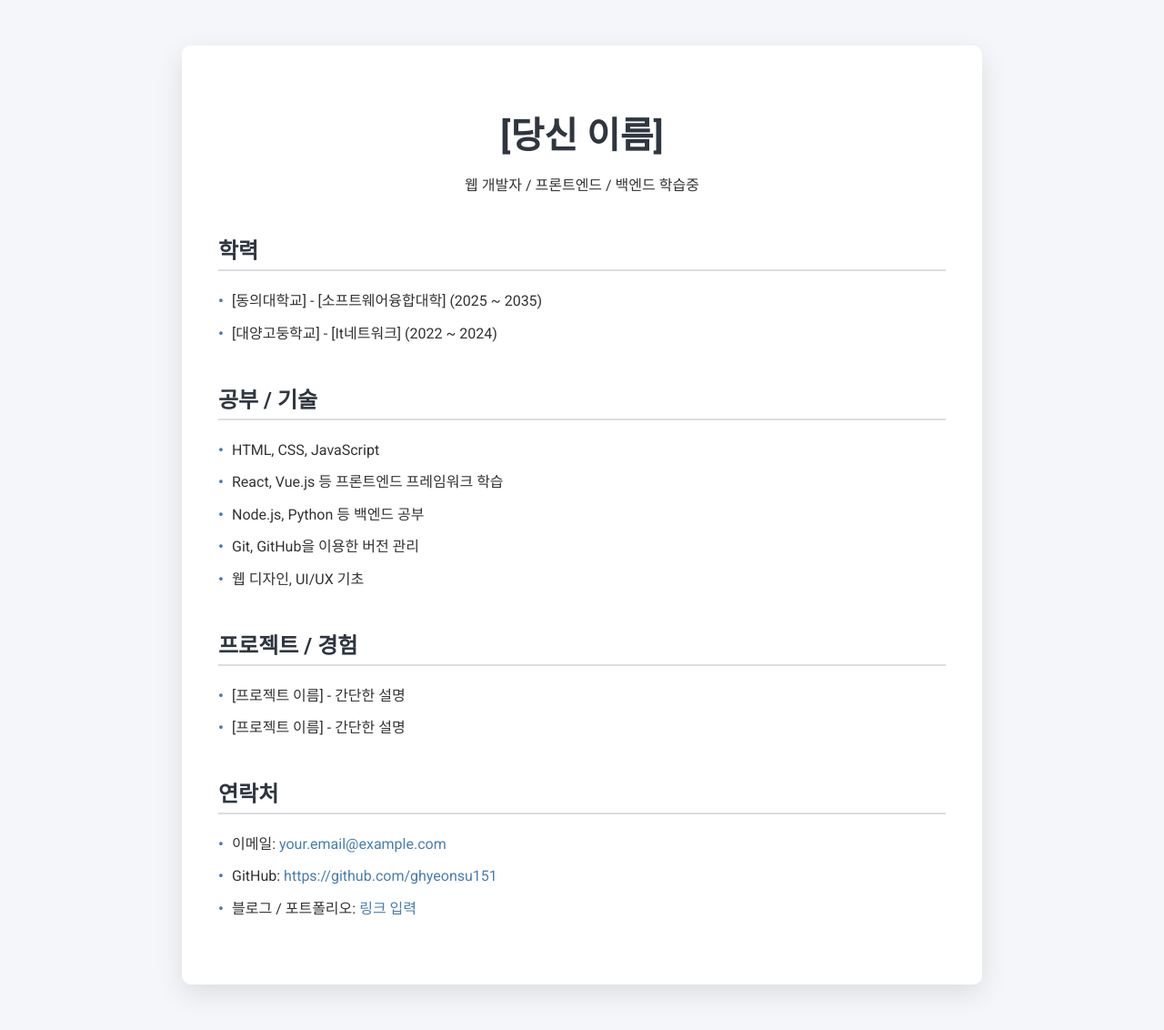
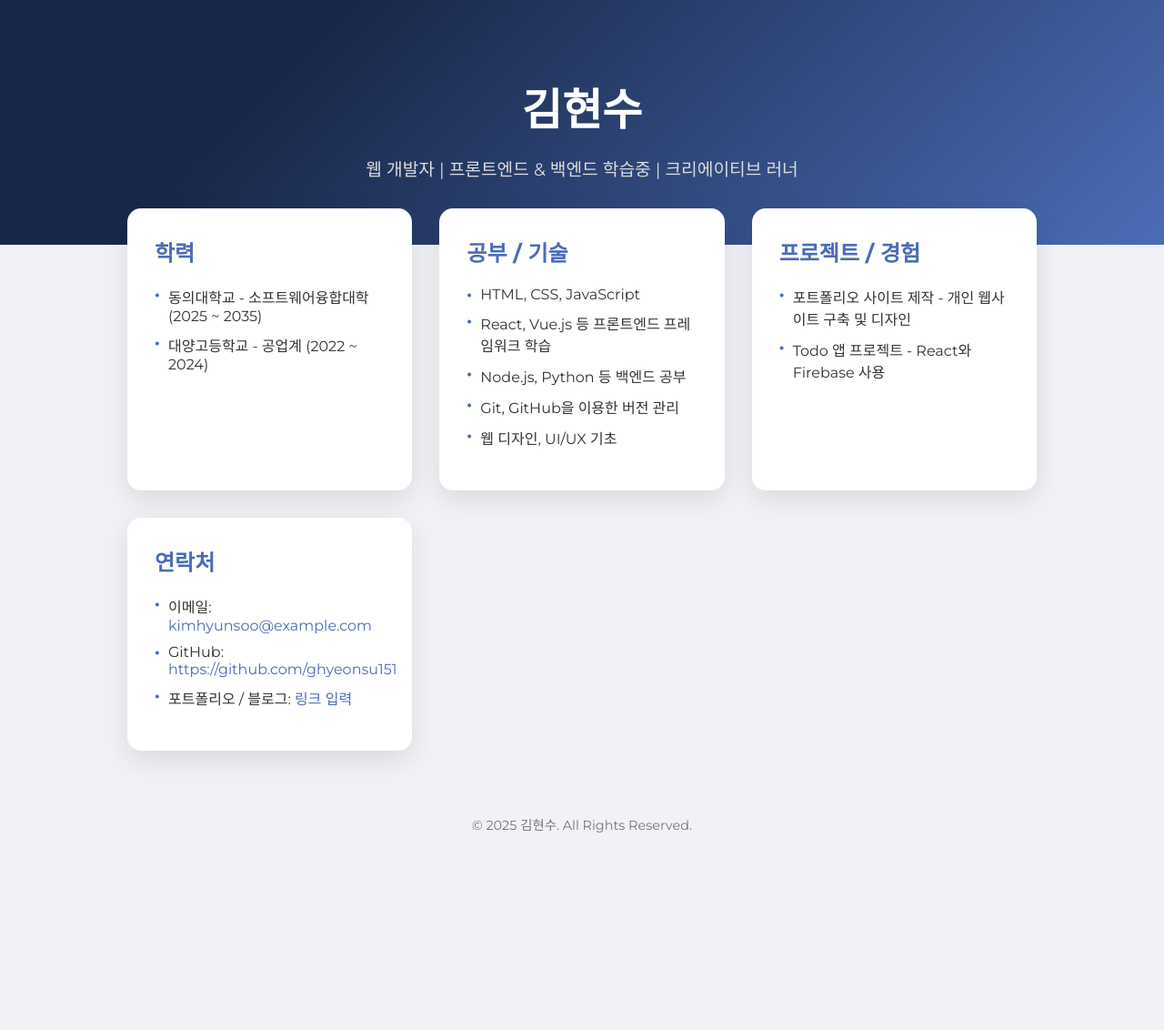
Before and after one commit to ghyeonsu151-cmd/ghyeonsu151.github.io, a Jekyll site: the page index.html, which Jekyll copies as it is, in a window 1280 px wide. Shown: the whole page at 91% size. Built offline with Jekyll 4.4.1, drawn with Linux system fonts in a browser that asks for light colours; after the commit the page ends 936 px from its top, so only the background shows below that.

Commit message:
Update index.html

```diff
--- a/index.html
+++ b/index.html
@@ -3,73 +3,84 @@
 <head>
 <meta charset="UTF-8">
 <meta name="viewport" content="width=device-width, initial-scale=1.0">
-<title>[김현수] - 자기소개</title>
+<title>김현수 | 자기소개</title>
 <style>
-  @import url('https://fonts.googleapis.com/css2?family=Roboto:wght@400;700&display=swap');
+  @import url('https://fonts.googleapis.com/css2?family=Montserrat:wght@400;700&display=swap');
 
   body {
-    font-family: 'Roboto', sans-serif;
     margin: 0;
-    padding: 0;
-    background-color: #f5f6fa;
+    font-family: 'Montserrat', sans-serif;
+    background-color: #f0f2f5;
     color: #333;
   }
 
-  .container {
-    max-width: 800px;
-    margin: 50px auto;
-    background-color: #fff;
-    padding: 40px;
-    border-radius: 10px;
-    box-shadow: 0 10px 30px rgba(0,0,0,0.1);
+  .header {
+    background-color: #4b6cb7;
+    background-image: linear-gradient(315deg, #4b6cb7 0%, #182848 74%);
+    color: white;
+    padding: 50px 20px;
+    text-align: center;
   }
 
-  h1 {
-    font-size: 2.5rem;
+  .header h1 {
+    font-size: 3rem;
     margin-bottom: 10px;
-    text-align: center;
-    color: #2f3640;
   }
 
-  h2 {
-    font-size: 1.5rem;
-    margin-top: 40px;
-    margin-bottom: 20px;
-    border-bottom: 2px solid #dcdde1;
-    padding-bottom: 5px;
-    color: #2f3640;
+  .header p {
+    font-size: 1.2rem;
+    color: #dcdcdc;
   }
 
-  p, li {
-    font-size: 1rem;
-    line-height: 1.6;
+  .container {
+    max-width: 1000px;
+    margin: -40px auto 50px;
+    display: grid;
+    grid-template-columns: repeat(auto-fit, minmax(300px, 1fr));
+    gap: 30px;
+    padding: 0 20px;
   }
 
-  ul {
+  .card {
+    background-color: white;
+    border-radius: 15px;
+    padding: 30px;
+    box-shadow: 0 10px 30px rgba(0,0,0,0.1);
+    transition: transform 0.3s, box-shadow 0.3s;
+  }
+
+  .card:hover {
+    transform: translateY(-5px);
+    box-shadow: 0 15px 35px rgba(0,0,0,0.15);
+  }
+
+  .card h2 {
+    margin-top: 0;
+    margin-bottom: 20px;
+    color: #4b6cb7;
+  }
+
+  .card ul {
     list-style: none;
     padding-left: 0;
   }
 
-  ul li {
+  .card ul li {
     margin-bottom: 10px;
+    position: relative;
     padding-left: 15px;
-    position: relative;
   }
 
-  ul li::before {
+  .card ul li::before {
     content: "•";
     position: absolute;
     left: 0;
-    color: #487eb0;
+    color: #4b6cb7;
     font-weight: bold;
   }
 
-  .section {
-    margin-bottom: 30px;
-  }
-
   .contact a {
-    color: #487eb0;
+    color: #4b6cb7;
     text-decoration: none;
   }
 
@@ -77,22 +88,33 @@
     text-decoration: underline;
   }
 
+  footer {
+    text-align: center;
+    padding: 20px;
+    font-size: 0.9rem;
+    color: #777;
+  }
+
 </style>
 </head>
 <body>
+
+  <header class="header">
+    <h1>김현수</h1>
+    <p>웹 개발자 | 프론트엔드 & 백엔드 학습중 | 크리에이티브 러너</p>
+  </header>
+
   <div class="container">
-    <h1>[당신 이름]</h1>
-    <p style="text-align:center;">웹 개발자 / 프론트엔드 / 백엔드 학습중</p>
 
-    <div class="section">
+    <div class="card">
       <h2>학력</h2>
       <ul>
-        <li>[동의대학교] - [소프트웨어융합대학] (2025 ~ 2035)</li>
-        <li>[대양고둥학교] - [It네트워크] (2022 ~ 2024)</li>
+        <li>동의대학교 - 소프트웨어융합대학 (2025 ~ 2035)</li>
+        <li>대양고등학교 - 공업계 (2022 ~ 2024)</li>
       </ul>
     </div>
 
-    <div class="section">
+    <div class="card">
       <h2>공부 / 기술</h2>
       <ul>
         <li>HTML, CSS, JavaScript</li>
@@ -103,23 +125,28 @@
       </ul>
     </div>
 
-    <div class="section">
+    <div class="card">
       <h2>프로젝트 / 경험</h2>
       <ul>
-        <li>[프로젝트 이름] - 간단한 설명</li>
-        <li>[프로젝트 이름] - 간단한 설명</li>
+        <li>포트폴리오 사이트 제작 - 개인 웹사이트 구축 및 디자인</li>
+        <li>Todo 앱 프로젝트 - React와 Firebase 사용</li>
       </ul>
     </div>
 
-    <div class="section contact">
+    <div class="card contact">
       <h2>연락처</h2>
       <ul>
-        <li>이메일: <a href="mailto:your.email@example.com">your.email@example.com</a></li>
+        <li>이메일: <a href="mailto:kimhyunsoo@example.com">kimhyunsoo@example.com</a></li>
         <li>GitHub: <a href="https://github.com/ghyeonsu151">https://github.com/ghyeonsu151</a></li>
-        <li>블로그 / 포트폴리오: <a href="#">링크 입력</a></li>
+        <li>포트폴리오 / 블로그: <a href="#">링크 입력</a></li>
       </ul>
     </div>
 
   </div>
+
+  <footer>
+    &copy; 2025 김현수. All Rights Reserved.
+  </footer>
+
 </body>
 </html>
```
